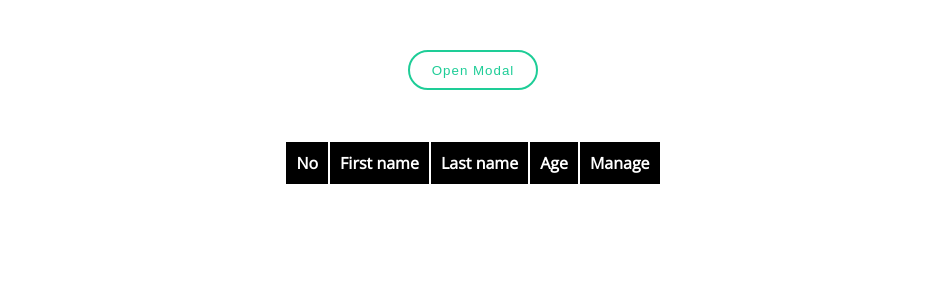
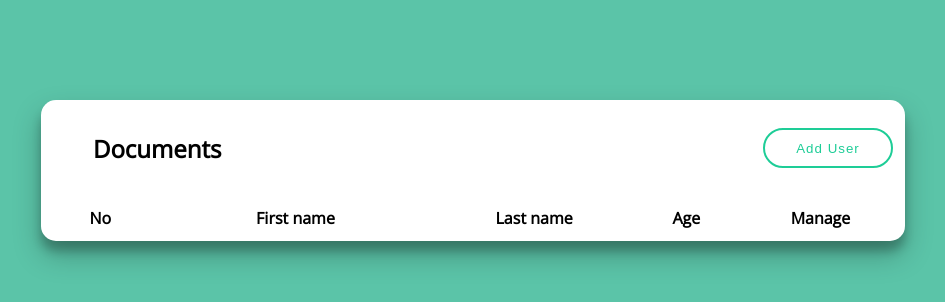
Before and after one commit to Jinoz6/Noy_test, a plain HTML site: page index.html in a window 1280 px wide. Shown: the whole page, without its empty margins (167-1112 px from the left). Drawn offline with nearby package versions, Linux system fonts and the light colour scheme.

Commit message:
Add files via upload

```diff
--- a/index.css
+++ b/index.css
@@ -2,17 +2,26 @@
 body {
   /* background-color: gainsboro; */
   font-family: "Open Sans", sans-serif;
-}
-th {
-  padding: 10px;
-  background-color: #000;
-  color: #fff;
-  border-collapse: collapse;
-}
-tr{
+ background-color: #5bc4a8;
 
 }
-table tr:not(:first-child):hover {
+#table_data{
+
+  width: 100%;
+  background-color:  #fff;
+  color:#000;
+  border-radius: 15px;
+  box-shadow: 0 14px 28px rgba(0,0,0,0.25), 0 10px 10px rgba(0,0,0,0.22);
+
+}
+th{
+
+  padding: 10px;
+  border-collapse: collapse;
+
+
+}
+table tr:not(:first-child):not(:second-child):hover {
   background-color:gainsboro;
 }
 input[type="text"],
@@ -27,15 +36,16 @@ input[type="number"] {
 }
 
 .container {
-  text-align: center;
-  margin-top: 50px;
-  margin-left: 50px;
-  margin-right: 50px;
+
+  margin-top: 100px;
+  margin-left: 200px;
+  margin-right: 200px;
 }
 .table_con{
   margin-top: 50px;
 }
 #table_data {
+  text-align: center;
   margin-left: auto;
   margin-right: auto;
 }
@@ -78,6 +88,7 @@ input[type="number"] {
 
 /* Modal Content */
 .modal-content {
+  text-align: center;
   position: relative;
   background-color: #fefefe;
   margin: auto;
@@ -134,16 +145,50 @@ input[type="number"] {
   margin-top: 20px;
   margin-bottom: 20px;
 }
+#myBtn{
+
+  float: right;
+
+
+}
+#doc_text{
+  font-weight: bold;
+
+  padding-left:50px ;
+  text-align: left;
+
+
+}
+
 @media only screen and (min-width: 1200px){
   .modal-content {
     width: 30%;
   }
+  .container {
+
+    margin-top: 100px;
+    margin-left: 200px;
+    margin-right: 200px;
+  }
+
 
 }
 
 @media only screen and (max-width: 1200px){
   .modal-content {
     width: 80%;
+  }
+  .container {
+
+    margin-top: 100px;
+    margin-left: auto;
+    margin-right: auto;
+  }
+  #doc_text{
+
+    padding-left:20px ;
+
+
   }
 
 
--- a/index.html
+++ b/index.html
@@ -12,7 +12,7 @@
 <body>
 <div class="container">
 
-    <button id="myBtn" class="button_add">Open Modal</button>
+
 
 <!-- The Modal -->
 <div id="myModal" class="modal">
@@ -24,7 +24,6 @@
         <h2>Fill detail below</h2>
       </div>
       <div class="modal-body">
-        <form action="">
             <div id="inputData">
                 <label>First name</label><br>
                 <input name="new_name" id="new_name" type="text"><br>
@@ -39,10 +38,6 @@
             <input type="button" class=" button_add" id="cancel_btn" value="cancel" >
 
 
-
-
-
-        </form>
       </div>
 
     </div>
@@ -56,9 +51,20 @@
 
 
 
-    <div class="table_con">
+
         <table id="table_data">
             <thead>
+                <tr>
+
+                        <th id="doc_text" colspan="2"><h2>Documents</h2></th>
+                    <th colspan="3">
+                        <button id="myBtn" class="button_add">Add User</button>
+                    </th>
+
+
+
+                </tr>
+
                 <tr>
                     <th>
                         No
@@ -83,7 +89,6 @@
 
 
     </div>
-</div>
 
 
 
--- a/index.js
+++ b/index.js
@@ -43,11 +43,12 @@ function addRow() {
   var cell4 = row.insertCell(3);
   var cell5 = row.insertCell(4);
 
-  cell1.innerHTML = rowCount - 1;
+  cell1.innerHTML = rowCount - 2;
   cell2.innerHTML = new_name;
   cell3.innerHTML = new_lastname;
   cell4.innerHTML = new_age;
-  cell5.innerHTML = `<input type="button"  value="Edit" id="btn_edit" onclick="editRow(this)"><input type="button"  value="Del"  onclick="delRow(this)">`;
+  cell5.innerHTML = `<input type="image" src="edit.png" width="20" height="20"  value="Edit" id="btn_edit" onclick="editRow(this)">&emsp;<input type="image" src="bin.png" width="20" height="20"  value="Del"  onclick="delRow(this)">`;
+  modal.style.display = "none";
   resetForm();
 }
 
@@ -79,6 +80,7 @@ function saveRow(index) {
   table.cells[3].innerHTML = document.getElementById(
     "new_age"
   ).value;
+  modal.style.display = "none";
 
 
 
```
Also changed, not shown: bg.png (added), bin.png (added), edit.png (added).
